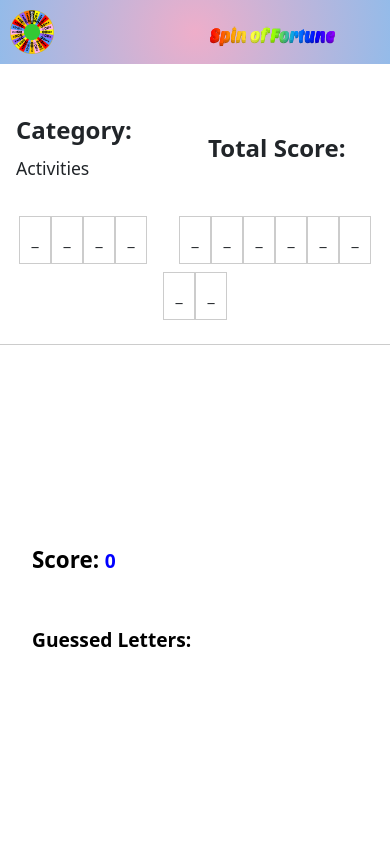
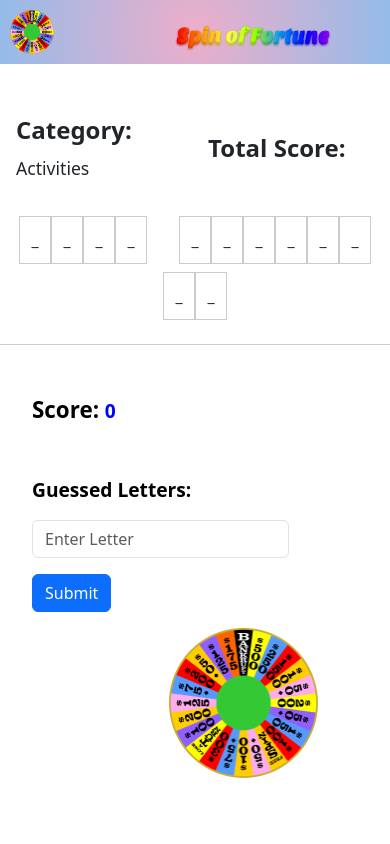
Before and after one commit to kurtreyn/click-of-fortune, an Angular app: page /home in a window 390 px wide. Shown: the top 844 px of the page. Built offline with nearby package versions, Linux system fonts and the light colour scheme.

Commit message:
update mobile view

```diff
--- a/src/app/components/header/header.component.css
+++ b/src/app/components/header/header.component.css
@@ -93,6 +93,9 @@
   /* --- TEXT --- */
 
   /* --- IMAGES/ICONS --- */
+  .header-img-txt {
+    width: 60%;
+  }
 
   /* --- BUTTONS --- */
 }
@@ -103,6 +106,9 @@
   /* --- TEXT --- */
 
   /* --- IMAGES/ICONS --- */
+  .header-img-txt {
+    width: 60%;
+  }
 
   /* --- BUTTONS --- */
 }
@@ -119,8 +125,7 @@
   }
 
   .header-img-txt {
-    width: 50%;
-    padding: 10px;
+    width: 60%;
   }
 
   /* --- BUTTONS --- */
@@ -132,6 +137,9 @@
   /* --- TEXT --- */
 
   /* --- IMAGES/ICONS --- */
+  .header-img-txt {
+    width: 60%;
+  }
 
   /* --- BUTTONS --- */
 }
--- a/src/app/components/puzzle-board/puzzle-board.component.css
+++ b/src/app/components/puzzle-board/puzzle-board.component.css
@@ -6,14 +6,12 @@
   padding: 1rem;
   border-bottom: solid 1px rgba(0, 0, 0, 0.2);
   margin-bottom: 2rem;
-  /* outline: solid 1px red; */
 }
 
 .category-top-score-row {
   display: flex;
   justify-content: flex-start;
   margin-bottom: 2rem;
-  /* outline: solid 1px blue; */
 }
 
 .category-col {
@@ -21,7 +19,6 @@
   flex-direction: column;
   justify-content: center;
   align-items: flex-start;
-  /* outline: solid 1px red; */
 }
 
 .total-score-col {
@@ -30,14 +27,12 @@
   justify-content: center;
   align-items: flex-end;
   margin-right: 1rem;
-  /* outline: solid 1px red; */
 }
 
 .puzzle-row {
   display: flex;
   justify-content: center;
   flex-wrap: wrap;
-  /* outline: solid 1px green; */
 }
 
 .letter-wrapper {
@@ -159,6 +154,9 @@
 
 @media screen and (max-width: 390px) {
   /* --- CONTAINERS --- */
+  .puzzle-board-cont {
+    margin-bottom: 0px;
+  }
 
   /* --- TEXT --- */
 
--- a/src/app/components/wheel-spinner/wheel-spinner.component.css
+++ b/src/app/components/wheel-spinner/wheel-spinner.component.css
@@ -171,6 +171,26 @@
 
 @media screen and (max-width: 700px) {
   /* --- CONTAINERS --- */
+  .wheel-spinner-cont {
+    margin-top: 0px;
+  }
+
+  .wheel-sec {
+    min-height: 0px;
+  }
+
+  .control-sec {
+    min-height: 100px;
+  }
+
+  .input-section {
+    align-items: flex-start;
+  }
+
+  .wheel-wrapper {
+    width: 60%;
+    margin-right: 0px;
+  }
 
   /* --- TEXT --- */
 
@@ -181,6 +201,26 @@
 
 @media screen and (max-width: 393px) {
   /* --- CONTAINERS --- */
+  .wheel-spinner-cont {
+    margin-top: 0px;
+  }
+
+  .wheel-sec {
+    min-height: 0px;
+  }
+
+  .control-sec {
+    min-height: 100px;
+  }
+
+  .input-section {
+    align-items: flex-start;
+  }
+
+  .wheel-wrapper {
+    width: 60%;
+    margin-right: 0px;
+  }
 
   /* --- TEXT --- */
 
@@ -191,6 +231,22 @@
 
 @media screen and (max-width: 390px) {
   /* --- CONTAINERS --- */
+  .wheel-spinner-cont {
+    margin-top: 0px;
+  }
+
+  .wheel-sec {
+    min-height: 0px;
+  }
+
+  .control-sec {
+    min-height: 100px;
+  }
+
+  .input-section {
+    align-items: flex-start;
+  }
+
   .wheel-wrapper {
     width: 60%;
     margin-right: 0px;
```
